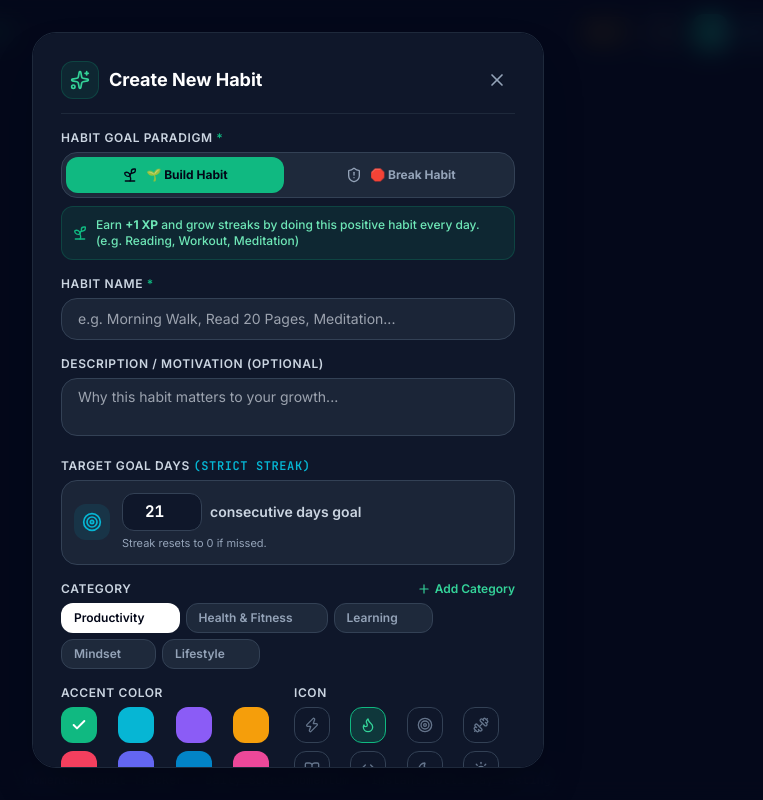
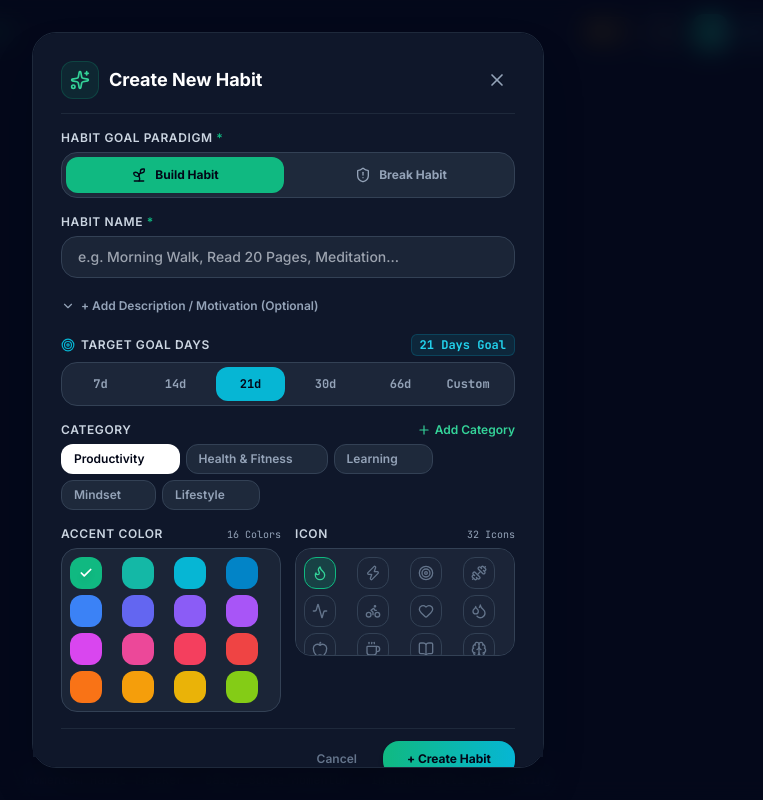
Before and after one commit to devendraedutor/momentum-habit-tracker, a React (Vite) app: page / in a window 1280 px wide. Both pictures are taken after a click on the button 1062 px from the left and 32 px from the top of the page. Shown: the whole page, without its empty margins (352-1115 px from the left). Built offline with nearby package versions, Linux system fonts and the light colour scheme.

Commit message:
feat: enhance habit form modal, dual-action milestone badge, decoupled completion ring, and distinct gem currency

```diff
--- a/src/App.tsx
+++ b/src/App.tsx
@@ -327,6 +327,7 @@ export function App() {
           }}
           onOpenHub={() => setIsHubOpen(true)}
           onAscendHabit={(h) => setAscendHabit(h)}
+          jumboPointsCount={jumboDates.length}
           floorAtZero={settings.floorAtZero}
         />
       </main>
--- a/src/components/DynamicIcon.tsx
+++ b/src/components/DynamicIcon.tsx
@@ -8,22 +8,38 @@ interface DynamicIconProps {
 }
 
 export const AVAILABLE_ICONS = [
-  { name: 'Zap', label: 'Lightning' },
   { name: 'Flame', label: 'Fire / Streak' },
+  { name: 'Zap', label: 'Energy / Power' },
   { name: 'Target', label: 'Target / Goal' },
-  { name: 'Dumbbell', label: 'Workout / Fitness' },
+  { name: 'Dumbbell', label: 'Workout / Gym' },
+  { name: 'Activity', label: 'Steps / Cardio' },
+  { name: 'Bike', label: 'Cycling / Sport' },
+  { name: 'Heart', label: 'Health / Cardio' },
+  { name: 'Droplets', label: 'Hydration / Water' },
+  { name: 'Apple', label: 'Nutrition / Diet' },
+  { name: 'Coffee', label: 'Coffee / Break' },
   { name: 'BookOpen', label: 'Reading / Book' },
+  { name: 'Brain', label: 'Mind / Study' },
   { name: 'Code', label: 'Coding / Tech' },
+  { name: 'Feather', label: 'Writing / Journal' },
+  { name: 'Briefcase', label: 'Work / Career' },
+  { name: 'CheckCircle2', label: 'Task / Action' },
+  { name: 'Sun', label: 'Morning Routine' },
   { name: 'Moon', label: 'Sleep / Wind-down' },
-  { name: 'Sun', label: 'Morning Routine' },
-  { name: 'Droplets', label: 'Hydration / Water' },
-  { name: 'Heart', label: 'Health / Cardio' },
-  { name: 'Coffee', label: 'Diet / Nutrition' },
-  { name: 'Activity', label: 'Movement / Steps' },
-  { name: 'Feather', label: 'Writing / Journal' },
-  { name: 'Compass', label: 'Mindfulness / Focus' },
-  { name: 'Smile', label: 'Gratitude' },
-  { name: 'CheckCircle2', label: 'Task Check' },
+  { name: 'Compass', label: 'Mindfulness / Zen' },
+  { name: 'Smile', label: 'Gratitude / Mood' },
+  { name: 'Sparkles', label: 'Spiritual / Magic' },
+  { name: 'Shield', label: 'Abstinence / Clean' },
+  { name: 'ShieldAlert', label: 'Quit / Break Habit' },
+  { name: 'Ban', label: 'No / Stop Bad Habit' },
+  { name: 'Clock', label: 'Time / Discipline' },
+  { name: 'DollarSign', label: 'Savings / Money' },
+  { name: 'Palette', label: 'Art / Creativity' },
+  { name: 'Music', label: 'Music / Instruments' },
+  { name: 'Lightbulb', label: 'Ideas / Learning' },
+  { name: 'Footprints', label: 'Walking / Steps' },
+  { name: 'Trophy', label: 'Victory / Goal' },
+  { name: 'Award', label: 'Mastery / Quest' },
 ];
 
 export const DynamicIcon: React.FC<DynamicIconProps> = ({ name, className = 'w-5 h-5', size }) => {
--- a/src/components/HabitFormModal.tsx
+++ b/src/components/HabitFormModal.tsx
@@ -2,7 +2,18 @@ import React, { useState, useEffect } from 'react';
 import type { Habit, HabitType } from '../types/habit';
 import { AVAILABLE_ICONS, DynamicIcon } from './DynamicIcon';
 import { loadCategoriesFromStorage, saveCategoriesToStorage } from '../lib/storage';
-import { X, Sparkles, Check, Target, Plus, Trash2, CopyPlus, ShieldAlert, Sprout } from 'lucide-react';
+import {
+  X,
+  Sparkles,
+  Check,
+  Target,
+  Plus,
+  Trash2,
+  CopyPlus,
+  ShieldAlert,
+  Sprout,
+  ChevronDown,
+} from 'lucide-react';
 
 interface HabitFormModalProps {
   isOpen: boolean;
@@ -13,14 +24,24 @@ interface HabitFormModalProps {
 
 const PRESET_COLORS = [
   { name: 'Emerald', hex: '#10b981' },
+  { name: 'Teal', hex: '#14b8a6' },
   { name: 'Cyan', hex: '#06b6d4' },
+  { name: 'Sky', hex: '#0284c7' },
+  { name: 'Blue', hex: '#3b82f6' },
+  { name: 'Indigo', hex: '#6366f1' },
   { name: 'Violet', hex: '#8b5cf6' },
+  { name: 'Purple', hex: '#a855f7' },
+  { name: 'Fuchsia', hex: '#d946ef' },
+  { name: 'Pink', hex: '#ec4899' },
+  { name: 'Rose', hex: '#f43f5e' },
+  { name: 'Red', hex: '#ef4444' },
+  { name: 'Orange', hex: '#f97316' },
   { name: 'Amber', hex: '#f59e0b' },
-  { name: 'Rose', hex: '#f43f5e' },
-  { name: 'Indigo', hex: '#6366f1' },
-  { name: 'Sky', hex: '#0284c7' },
-  { name: 'Pink', hex: '#ec4899' },
+  { name: 'Yellow', hex: '#eab308' },
+  { name: 'Lime', hex: '#84cc16' },
 ];
+
+const TARGET_PRESETS = [7, 14, 21, 30, 66];
 
 export const HabitFormModal: React.FC<HabitFormModalProps> = ({
   isOpen,
@@ -31,6 +52,7 @@ export const HabitFormModal: React.FC<HabitFormModalProps> = ({
   const [habitType, setHabitType] = useState<HabitType>('BUILD');
   const [name, setName] = useState('');
   const [description, setDescription] = useState('');
+  const [showDescription, setShowDescription] = useState(false);
   const [categories, setCategories] = useState<string[]>(() => loadCategoriesFromStorage());
   const [selectedCategory, setSelectedCategory] = useState('Productivity');
   const [newCatInput, setNewCatInput] = useState('');
@@ -38,6 +60,8 @@ export const HabitFormModal: React.FC<HabitFormModalProps> = ({
   const [icon, setIcon] = useState('Flame');
   const [color, setColor] = useState('#10b981');
   const [targetGoalDays, setTargetGoalDays] = useState<number>(21);
+  const [isCustomTarget, setIsCustomTarget] = useState(false);
+  const [customTargetInput, setCustomTargetInput] = useState('');
 
   useEffect(() => {
     const loaded = loadCategoriesFromStorage();
@@ -47,18 +71,30 @@ export const HabitFormModal: React.FC<HabitFormModalProps> = ({
       setHabitType(initialHabit.type || 'BUILD');
       setName(initialHabit.name);
       setDescription(initialHabit.description || '');
+      setShowDescription(Boolean(initialHabit.description));
       setSelectedCategory(initialHabit.category);
       setIcon(initialHabit.icon);
       setColor(initialHabit.color);
-      setTargetGoalDays(initialHabit.targetGoalDays || 21);
+      const target = initialHabit.targetGoalDays || 21;
+      setTargetGoalDays(target);
+      if (!TARGET_PRESETS.includes(target)) {
+        setIsCustomTarget(true);
+        setCustomTargetInput(String(target));
+      } else {
+        setIsCustomTarget(false);
+        setCustomTargetInput('');
+      }
     } else {
       setHabitType('BUILD');
       setName('');
       setDescription('');
+      setShowDescription(false);
       setSelectedCategory(loaded[0] || 'Productivity');
       setIcon('Flame');
       setColor('#10b981');
       setTargetGoalDays(21);
+      setIsCustomTarget(false);
+      setCustomTargetInput('');
     }
   }, [initialHabit, isOpen]);
 
@@ -87,6 +123,21 @@ export const HabitFormModal: React.FC<HabitFormModalProps> = ({
     }
   };
 
+  const handleSelectPresetTarget = (days: number) => {
+    setTargetGoalDays(days);
+    setIsCustomTarget(false);
+    setCustomTargetInput('');
+  };
+
+  const handleCustomTargetChange = (val: string) => {
+    setCustomTargetInput(val);
+    setIsCustomTarget(true);
+    const num = parseInt(val, 10);
+    if (!isNaN(num) && num > 0) {
+      setTargetGoalDays(num);
+    }
+  };
+
   const handleSaveExisting = (e: React.FormEvent) => {
     e.preventDefault();
     if (!name.trim()) return;
@@ -107,7 +158,6 @@ export const HabitFormModal: React.FC<HabitFormModalProps> = ({
   const handleSaveAsNew = () => {
     if (!name.trim()) return;
 
-    // Explicitly omit id to guarantee a new habit is created
     onSave({
       name: name.trim(),
       description: description.trim() || undefined,
@@ -149,7 +199,7 @@ export const HabitFormModal: React.FC<HabitFormModalProps> = ({
         </div>
 
         <form onSubmit={handleSaveExisting} className="mt-4 space-y-4">
-          {/* Habit Paradigm Selector: Build vs Break */}
+          {/* Habit Goal Paradigm Selector: Build vs Break with Single Clean Icons */}
           <div>
             <label className="block text-xs font-semibold uppercase tracking-wider text-slate-700 dark:text-slate-300 mb-1.5">
               Habit Goal Paradigm <span className="text-emerald-500">*</span>
@@ -168,7 +218,7 @@ export const HabitFormModal: React.FC<HabitFormModalProps> = ({
                 }`}
               >
                 <Sprout className="w-4 h-4" />
-                <span>🌱 Build Habit</span>
+                <span>Build Habit</span>
               </button>
 
               <button
@@ -184,27 +234,8 @@ export const HabitFormModal: React.FC<HabitFormModalProps> = ({
                 }`}
               >
                 <ShieldAlert className="w-4 h-4" />
-                <span>🛑 Break Habit</span>
+                <span>Break Habit</span>
               </button>
-            </div>
-
-            {/* Dynamic Helper Copy */}
-            <div className={`mt-2 p-2.5 rounded-xl text-xs font-medium border flex items-center gap-2 ${
-              habitType === 'BUILD'
-                ? 'bg-emerald-500/10 text-emerald-800 dark:text-emerald-300 border-emerald-500/20'
-                : 'bg-rose-500/10 text-rose-800 dark:text-rose-300 border-rose-500/20'
-            }`}>
-              {habitType === 'BUILD' ? (
-                <>
-                  <Sprout className="w-4 h-4 flex-shrink-0 text-emerald-500" />
-                  <span>Earn <strong>+1 XP</strong> and grow streaks by doing this positive habit every day. (e.g. Reading, Workout, Meditation)</span>
-                </>
-              ) : (
-                <>
-                  <ShieldAlert className="w-4 h-4 flex-shrink-0 text-rose-500" />
-                  <span>Earn <strong>+1 XP</strong> and grow clean streaks by controlling yourself and abstaining from this habit. (e.g. Porn Watching, Smoking, Junk Food)</span>
-                </>
-              )}
             </div>
           </div>
 
@@ -218,51 +249,78 @@ export const HabitFormModal: React.FC<HabitFormModalProps> = ({
               required
               value={name}
               onChange={(e) => setName(e.target.value)}
-              placeholder={habitType === 'BREAK' ? 'e.g. Porn Watching, Smoking, Junk Food...' : 'e.g. Morning Walk, Read 20 Pages, Meditation...'}
-              className="w-full px-4 py-2.5 rounded-2xl bg-slate-50 dark:bg-slate-800/80 border border-slate-200 dark:border-slate-700 focus:outline-none focus:ring-2 focus:ring-emerald-500 text-slate-900 dark:text-white text-sm"
+              placeholder={habitType === 'BREAK' ? 'e.g. Smoking, Junk Food, Late Screen Time...' : 'e.g. Morning Walk, Read 20 Pages, Meditation...'}
+              className="w-full px-4 py-2.5 rounded-2xl bg-slate-50 dark:bg-slate-800/80 border border-slate-200 dark:border-slate-700 focus:outline-none focus:ring-2 focus:ring-emerald-500 text-slate-900 dark:text-white text-sm font-medium"
             />
           </div>
 
-          {/* Description */}
+          {/* Collapsible Description / Motivation */}
           <div>
-            <label className="block text-xs font-semibold uppercase tracking-wider text-slate-700 dark:text-slate-300 mb-1.5">
-              Description / Motivation (Optional)
-            </label>
+            <button
+              type="button"
+              onClick={() => setShowDescription(!showDescription)}
+              className="text-xs font-semibold text-slate-500 dark:text-slate-400 hover:text-slate-800 dark:hover:text-slate-200 flex items-center gap-1.5 transition-colors cursor-pointer py-1"
+            >
+              <ChevronDown className={`w-3.5 h-3.5 transition-transform duration-200 ${showDescription ? 'rotate-180 text-cyan-500' : ''}`} />
+              <span>{showDescription ? 'Hide Description / Motivation' : '+ Add Description / Motivation (Optional)'}</span>
+            </button>
+
+            {showDescription && (
+              <div className="mt-2 animate-fade-in">
                 <textarea
                   value={description}
                   onChange={(e) => setDescription(e.target.value)}
-              placeholder={habitType === 'BREAK' ? 'Why you want to eliminate this habit and stay clean...' : 'Why this habit matters to your growth...'}
+                  placeholder={habitType === 'BREAK' ? 'Why you want to eliminate this habit and stay clean...' : 'Why this habit matters to your daily growth...'}
                   rows={2}
-              className="w-full px-4 py-2 rounded-2xl bg-slate-50 dark:bg-slate-800/80 border border-slate-200 dark:border-slate-700 focus:outline-none focus:ring-2 focus:ring-emerald-500 text-slate-900 dark:text-white text-sm resize-none"
+                  className="w-full px-4 py-2.5 rounded-2xl bg-slate-50 dark:bg-slate-800/80 border border-slate-200 dark:border-slate-700 focus:outline-none focus:ring-2 focus:ring-emerald-500 text-slate-900 dark:text-white text-xs resize-none"
+                  autoFocus
                 />
               </div>
+            )}
+          </div>
 
-          {/* Streamlined Target Goal Days */}
+          {/* Redesigned Clean Target Goal Days Selector */}
           <div>
-            <label className="block text-xs font-semibold uppercase tracking-wider text-slate-700 dark:text-slate-300 mb-1.5">
-              Target Goal Days <span className="text-cyan-500 font-mono">({habitType === 'BREAK' ? 'Clean Streak' : 'Strict Streak'})</span>
+            <div className="flex items-center justify-between mb-1.5">
+              <label className="text-xs font-semibold uppercase tracking-wider text-slate-700 dark:text-slate-300 flex items-center gap-1.5">
+                <Target className="w-3.5 h-3.5 text-cyan-500" />
+                <span>Target Goal Days</span>
               </label>
-            <div className="flex items-center gap-3 bg-slate-50 dark:bg-slate-800/80 p-3 rounded-2xl border border-slate-200 dark:border-slate-700">
-              <div className="p-2 rounded-xl bg-cyan-500/10 text-cyan-500">
-                <Target className="w-5 h-5" />
+              <span className="text-xs font-mono font-bold text-cyan-600 dark:text-cyan-400 bg-cyan-500/10 px-2 py-0.5 rounded-md border border-cyan-500/20">
+                {targetGoalDays} Days Goal
+              </span>
             </div>
-              <div className="flex-1">
-                <div className="flex items-center gap-2">
+
+            {/* Smart Preset Chips & Custom Input */}
+            <div className="grid grid-cols-6 gap-1.5 p-1 rounded-2xl bg-slate-100 dark:bg-slate-800/90 border border-slate-200 dark:border-slate-700">
+              {TARGET_PRESETS.map((days) => (
+                <button
+                  key={days}
+                  type="button"
+                  onClick={() => handleSelectPresetTarget(days)}
+                  className={`py-2 rounded-xl font-mono text-xs font-bold transition-all text-center cursor-pointer ${
+                    !isCustomTarget && targetGoalDays === days
+                      ? 'bg-cyan-500 text-slate-950 shadow-sm font-black'
+                      : 'text-slate-600 dark:text-slate-400 hover:text-slate-900 dark:hover:text-white hover:bg-slate-200/60 dark:hover:bg-slate-700/60'
+                  }`}
+                >
+                  {days}d
+                </button>
+              ))}
+
+              {/* Custom Input Chip */}
+              <div className="relative">
                 <input
                   type="number"
-                    min="1"
-                    max="365"
-                    value={targetGoalDays}
-                    onChange={(e) => setTargetGoalDays(Math.max(1, parseInt(e.target.value) || 1))}
-                    className="w-20 px-3 py-1.5 rounded-xl bg-white dark:bg-slate-900 border border-slate-200 dark:border-slate-700 font-mono font-bold text-center text-slate-900 dark:text-white text-base focus:ring-2 focus:ring-cyan-500 outline-none"
+                  placeholder="Custom"
+                  value={customTargetInput}
+                  onChange={(e) => handleCustomTargetChange(e.target.value)}
+                  className={`w-full py-2 px-1 rounded-xl font-mono text-xs font-bold text-center border transition-all outline-none ${
+                    isCustomTarget
+                      ? 'bg-cyan-500 text-slate-950 border-cyan-500 font-black placeholder:text-slate-950/70'
+                      : 'bg-transparent text-slate-600 dark:text-slate-400 border-transparent placeholder:text-slate-400 hover:bg-slate-200/60 dark:hover:bg-slate-700/60'
+                  }`}
                 />
-                  <span className="text-sm font-semibold text-slate-700 dark:text-slate-300">
-                    consecutive {habitType === 'BREAK' ? 'clean days' : 'days'} goal
-                  </span>
-                </div>
-                <p className="text-[11px] text-slate-400 mt-1">
-                  {habitType === 'BREAK' ? 'Clean streak resets to 0 if failed.' : 'Streak resets to 0 if missed.'}
-                </p>
               </div>
             </div>
           </div>
@@ -325,7 +383,7 @@ export const HabitFormModal: React.FC<HabitFormModalProps> = ({
                   onClick={() => setSelectedCategory(cat)}
                   className={`group px-3 py-1.5 rounded-xl text-xs font-semibold transition-all flex items-center gap-1.5 cursor-pointer border ${
                     selectedCategory === cat
-                      ? 'bg-slate-900 text-white dark:bg-white dark:text-slate-950 border-transparent shadow-xs'
+                      ? 'bg-slate-900 text-white dark:bg-white dark:text-slate-950 border-transparent shadow-xs font-bold'
                       : 'bg-slate-100 dark:bg-slate-800 text-slate-600 dark:text-slate-400 border-slate-200 dark:border-slate-700 hover:border-slate-400'
                   }`}
                 >
@@ -346,44 +404,53 @@ export const HabitFormModal: React.FC<HabitFormModalProps> = ({
           </div>
 
           {/* Color & Icon Selection */}
-          <div className="grid grid-cols-2 gap-3">
+          <div className="grid grid-cols-1 sm:grid-cols-2 gap-3.5">
+            {/* 16 Colors Grid */}
             <div>
-              <label className="block text-xs font-semibold uppercase tracking-wider text-slate-700 dark:text-slate-300 mb-1.5">
+              <div className="flex items-center justify-between mb-1.5">
+                <label className="block text-xs font-semibold uppercase tracking-wider text-slate-700 dark:text-slate-300">
                   Accent Color
                 </label>
-              <div className="grid grid-cols-4 gap-2">
+                <span className="text-[10px] font-mono text-slate-400">{PRESET_COLORS.length} Colors</span>
+              </div>
+              <div className="grid grid-cols-8 sm:grid-cols-4 gap-1.5 p-2 rounded-2xl bg-slate-50 dark:bg-slate-800/80 border border-slate-200 dark:border-slate-700">
                 {PRESET_COLORS.map((c) => (
                   <button
                     key={c.hex}
                     type="button"
                     onClick={() => setColor(c.hex)}
-                    className="w-9 h-9 rounded-xl flex items-center justify-center transition-transform hover:scale-105 cursor-pointer relative"
+                    className="w-7 h-7 sm:w-8 sm:h-8 rounded-xl flex items-center justify-center transition-all hover:scale-110 cursor-pointer relative shadow-xs"
                     style={{ backgroundColor: c.hex }}
+                    title={c.name}
                   >
-                    {color === c.hex && <Check className="w-4 h-4 text-white stroke-[3]" />}
+                    {color === c.hex && <Check className="w-3.5 h-3.5 text-white stroke-[3] drop-shadow-md" />}
                   </button>
                 ))}
               </div>
             </div>
 
+            {/* 32 Icons Grid */}
             <div>
-              <label className="block text-xs font-semibold uppercase tracking-wider text-slate-700 dark:text-slate-300 mb-1.5">
+              <div className="flex items-center justify-between mb-1.5">
+                <label className="block text-xs font-semibold uppercase tracking-wider text-slate-700 dark:text-slate-300">
                   Icon
                 </label>
-              <div className="grid grid-cols-4 gap-2 max-h-[88px] overflow-y-auto pr-1">
+                <span className="text-[10px] font-mono text-slate-400">{AVAILABLE_ICONS.length} Icons</span>
+              </div>
+              <div className="grid grid-cols-8 sm:grid-cols-4 gap-1.5 max-h-[108px] overflow-y-auto p-2 rounded-2xl bg-slate-50 dark:bg-slate-800/80 border border-slate-200 dark:border-slate-700 pr-1">
                 {AVAILABLE_ICONS.map((ic) => (
                   <button
                     key={ic.name}
                     type="button"
                     onClick={() => setIcon(ic.name)}
-                    className={`w-9 h-9 rounded-xl flex items-center justify-center border transition-all cursor-pointer ${
+                    className={`w-7 h-7 sm:w-8 sm:h-8 rounded-xl flex items-center justify-center border transition-all cursor-pointer ${
                       icon === ic.name
-                        ? 'border-emerald-500 bg-emerald-500/20 text-emerald-600 dark:text-emerald-400'
-                        : 'border-slate-200 dark:border-slate-700 text-slate-500 hover:border-slate-400'
+                        ? 'border-emerald-500 bg-emerald-500/20 text-emerald-600 dark:text-emerald-400 shadow-xs'
+                        : 'border-slate-200 dark:border-slate-700 text-slate-500 hover:border-slate-400 hover:text-slate-900 dark:hover:text-white'
                     }`}
                     title={ic.label}
                   >
-                    <DynamicIcon name={ic.name} className="w-4 h-4" />
+                    <DynamicIcon name={ic.name} className="w-3.5 h-3.5 sm:w-4 sm:h-4" />
                   </button>
                 ))}
               </div>
```
Also changed, not shown: src/components/DashboardStats.tsx (+4 -4 lines), src/components/HabitReelDeck.tsx (+93 -63 lines), src/components/Navbar.tsx (+4 -4 lines). Lines whose indentation alone changed are shown as unchanged.
